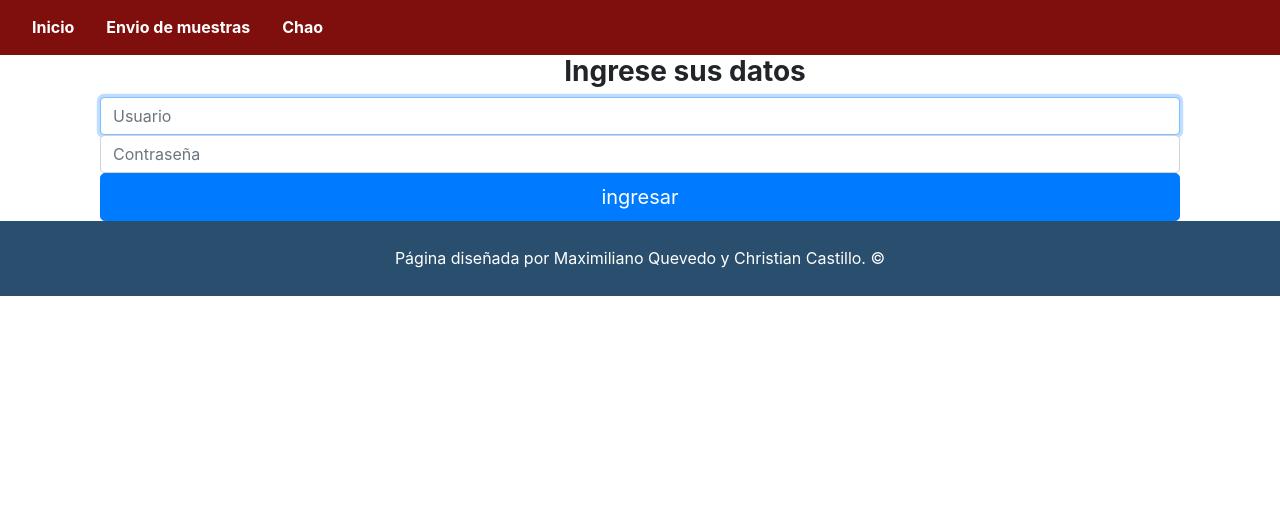
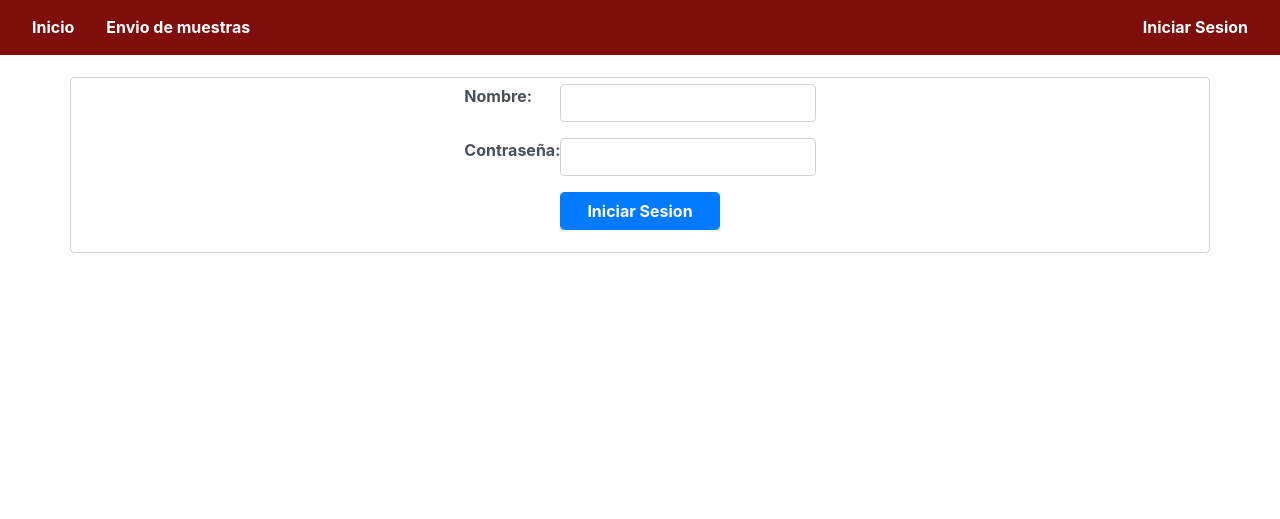
Before and after one commit to maxquevedo/dai, a PHP site: page /northwind/iniciarSesion.php in a window 1280 px wide. Shown: the part 281-800 px from the top of the page. Run offline with PHP 8.4, Linux system fonts and the light colour scheme.

Commit message:
navegacion

```diff
--- a/head.php
+++ b/head.php
@@ -29,9 +29,6 @@
 			}
 
 		</style>
-		<?php
-
-		?>
 	</head>
 	<body>
 		<header>
@@ -41,7 +38,9 @@
 			<ul class="nav item font-weight-bold">
 				<li class="nav-link active "><a id="navInicio" name="navInicio" href="index.php" style="color:white;">Inicio</a></li>
 				<li class="nav-link "><a id="navEnvio" name="navEnvio" href="login.php" style="color:white;">Envio de muestras </a></li>
-				<li class="nav-link "><a id="navChao" name="navChao" href="#" style="color:white;">Chao</a></li>
 			</ul>
+				<ul class="nav item font-weight-bold">
+					<li class="nav-link justify-content-end"><a id="navIniciarSesion" name="navIniciarSesion" href="iniciarSesion.php" style="color:white;">Iniciar Sesion</a></li>
+					</ul>
 		</nav>
 		<div class="container">
--- a/iniciarSesion.php
+++ b/iniciarSesion.php
@@ -1,18 +1,31 @@
 <?php
-	require('head.php');
+	include('head.php');
+//	require('conexion_bd.php');
 ?>
-<body>
-    <div class="container">
-        <div class="form-signin" role="form">
-            <h3 class="form-signin-heading col-lg-9 font-weight-bold offset-md-2 text-center">Ingrese sus datos</h3>
-            <input type="text" id="usuario" class="form-control" placeholder="Usuario" required autofocus>
-            <input type="password" id="pass" class="form-control" placeholder="Contraseña" required>
-            <button class="btn btn-lg btn-primary btn-block" id="singin" type="button">ingresar</button>
-        </div>
-    </div>
-    <div class="container" id="resultado">
-    </div>
-</body>
-<?php
-	require('footer.php');
-?>
+<div id="content" style="margin-top:2%;  margin-bottom:2%;">
+	<!--Login-->
+	<div class="row form-group">
+			<form class="form-control form-group" name="login" action="verificaLogin.php" method="post">
+				<div class="row form-group">
+					<div class="col-md-1 offset-md-4">
+						<span class="font-weight-bold"> Nombre: </span>
+					</div>
+					<div class="col-md-3">
+						<input type="text" name="user" id="user" class="form-control" >
+					</div>
+				</div>
+				<div class="row form-group">
+					<div class="col-md-1 offset-md-4">
+						<span class="font-weight-bold">Contraseña:</span>
+					</div>
+					<div class="col-md-3">
+					 	<input type="text" name="pass" id="pass" class="form-control">
+					 </div>
+				</div>
+				<div class="row form-group">
+					<div class="col-md-2 offset-md-5">
+						<button class="form-control btn btn-primary font-weight-bold" type="submit">Iniciar Sesion</button>
+					</div>
+				</div>
+			</form>
+	</div>
```
Also changed, not shown: controlUsuario.php (added, +58 -0 lines).
